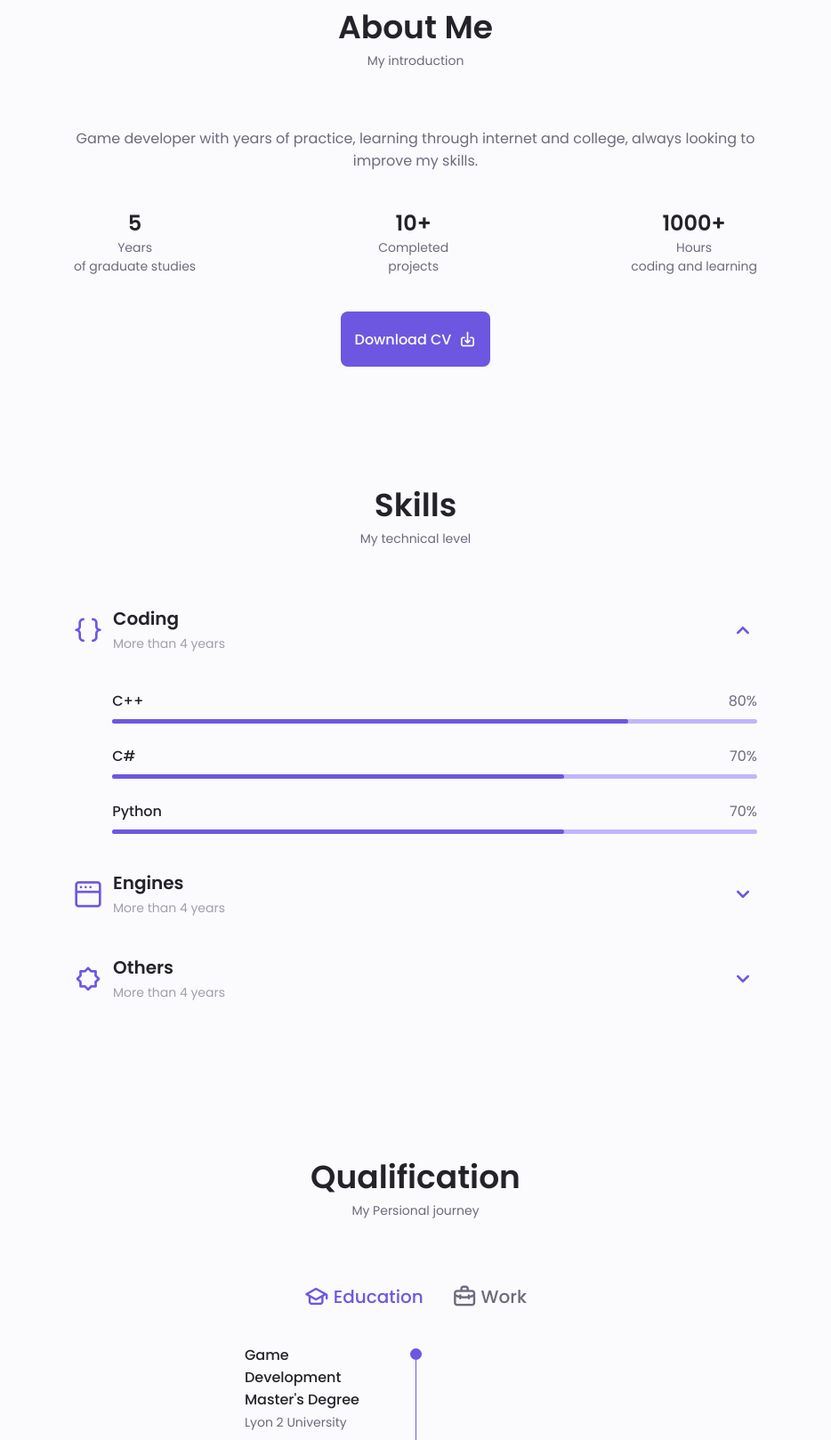
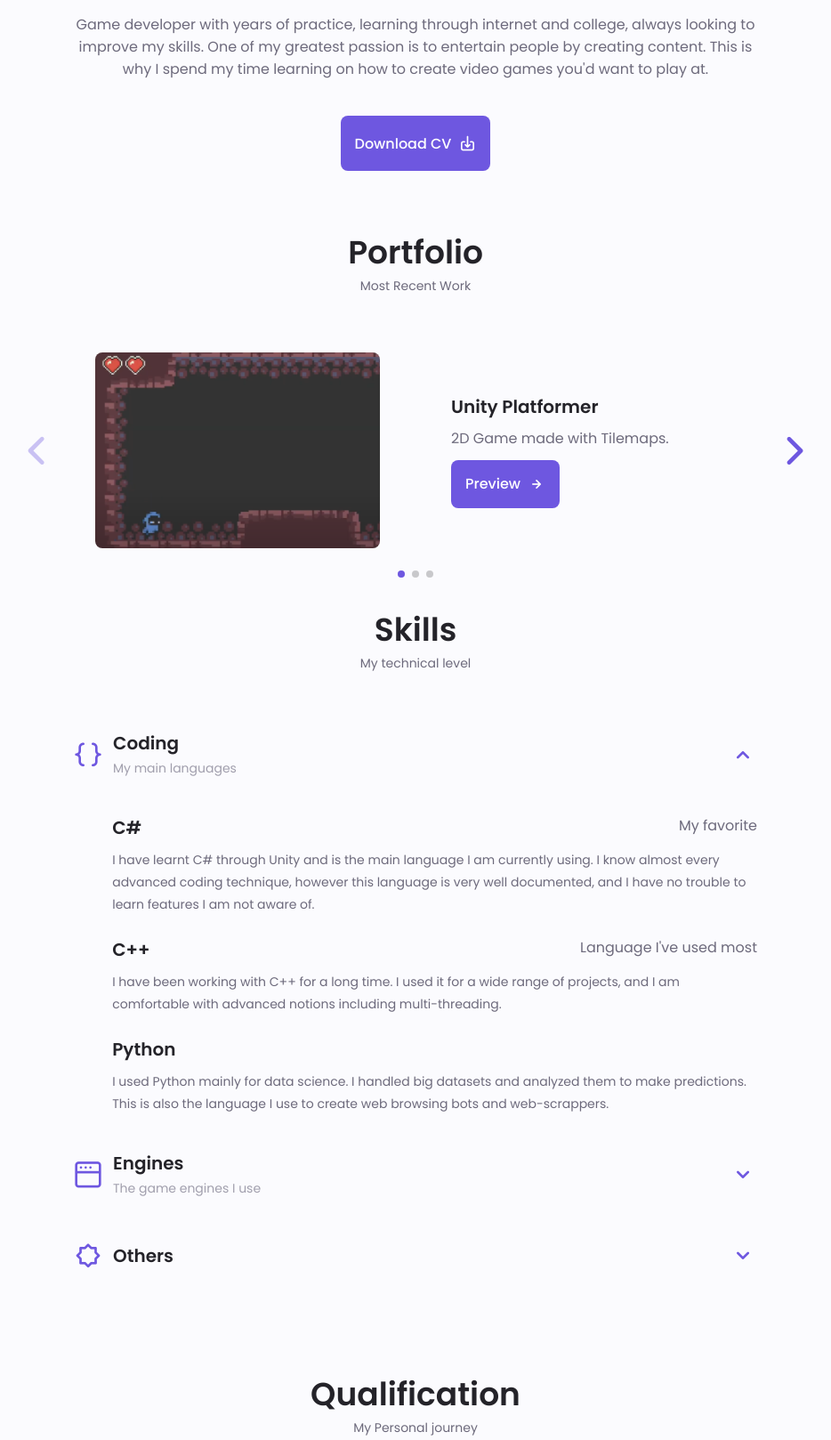
Before and after one commit to NathanRaki/PortfolioWebsite, a website built with Parcel: page index.html in a window 1280 px wide. Shown: the part 767-2385 px from the top of the page at 89% size, without its empty margins (173-1107 px from the left). Built offline with nearby package versions, Linux system fonts and the light colour scheme.

Commit message:
Updated content

```diff
--- a/css/main.css
+++ b/css/main.css
@@ -437,8 +437,7 @@ img{
     margin-bottom: var(--mb-0-5);
 }
 .skills__name{
-    font-size: var(--normal-font-size);
-    font-weight: var(--font-medium);
+    font-size: var(--h3-font-size);
 }
 .skills__bar,
 .skills__percentage{
@@ -453,6 +452,12 @@ img{
     display: block;
     background-color: var(--first-color);
 }
+
+.skills__description {
+    font-size: var(--small-font-size);
+    font-weight: var(--small-font-size);
+}
+
 .skills__c\+\+{
     width: 80%;
 }
@@ -916,7 +921,7 @@ button {
     }
 
     .section{
-        padding: 6rem 0 2rem;
+        padding: 2rem 0 2rem;
     }
     .section__subtitle{
         margin-bottom: 4rem;
--- a/index.html
+++ b/index.html
@@ -131,21 +131,12 @@
         <span class="section__subtitle">My introduction</span>
         <div class="about__container container grid">
             <div class="about__data">
-                <p class="about__description">Game developer with years of practice, learning through internet and college, always looking to improve my skills.</p>
-                <div class="about__info">
-                    <div>
-                        <span class="about__info-title">5</span>
-                        <span class="about__info-name">Years<br> of graduate studies</span>
-                    </div>
-                    <div>
-                        <span class="about__info-title">10+</span>
-                        <span class="about__info-name">Completed<br> projects</span>
-                    </div>
-                    <div>
-                        <span class="about__info-title">1000+</span>
-                        <span class="about__info-name">Hours <br> coding and learning</span>
-                    </div>
-                </div>
+                <p class="about__description">
+                    Game developer with years of practice, learning through internet
+                    and college, always looking to improve my skills. One of my greatest passion is to entertain people
+                    by creating content. This is why I spend my time learning on how to create video games
+                    you'd want to play at.
+                </p>
                 <div class="about__buttons">
                     <a download="" href="pdf/Nathan%20Coustance.pdf" class="button button--flex">
                         Download CV<i class="uil uil-download-alt button__icon"></i>
@@ -154,6 +145,93 @@
             </div>
         </div>
     </section>
+
+    <!--==================== PORTFOLIO ====================-->
+    <section class="portfolio section" id="portfolio">
+        <h2 class="section__title">Portfolio</h2>
+        <span class="section__subtitle">Most Recent Work</span>
+
+        <div class="portfolio__container container swiper mySwiper">
+            <div class="swiper-wrapper">
+                <!--======================== PORTFOLIO 1 =============-->
+                <div class="portfolio__content grid swiper-slide">
+                    <img src="img/platformer.png" alt="" class="portfolio__img">
+
+                    <div class="portfolio__data">
+                        <h3 class="portfolio__title">Unity Platformer</h3>
+                        <p class="portfolio__description">
+                            2D Game made with Tilemaps.
+                        </p>
+                        <a class="button button--flex button--small portfolio__button" onclick="togglePopup('platformer')">
+                            Preview
+                            <i class="uil uil-arrow-right button__icon"></i>
+                        </a>
+                    </div>
+                </div>
+
+                <!--======================== PORTFOLIO 2 =============-->
+                <div class="portfolio__content grid swiper-slide">
+                    <img src="img/tankgame.png" alt="" class="portfolio__img">
+
+                    <div class="portfolio__data">
+                        <h3 class="portfolio__title">Tank Game</h3>
+                        <p class="portfolio__description">
+                            Unreal Engine 3rd person game.
+                        </p>
+                        <a class="button button--flex button--small portfolio__button" onclick="togglePopup('tankgame')">
+                            Preview
+                            <i class="uil uil-arrow-right button__icon"></i>
+                        </a>
+                    </div>
+                </div>
+
+                <!--======================== PORTFOLIO 3 =============-->
+                <div class="portfolio__content grid swiper-slide">
+                    <img src="img/spaceminer.png" alt="" class="portfolio__img">
+
+                    <div class="portfolio__data">
+                        <h3 class="portfolio__title">Space Miner</h3>
+                        <p class="portfolio__description">
+                            OpenGL C++ game.
+                        </p>
+                        <a class="button button--flex button--small portfolio__button" onclick="togglePopup('spaceminer')">
+                            Preview
+                            <i class="uil uil-arrow-right button__icon"></i>
+                        </a>
+                    </div>
+                </div>
+
+            </div>
+            <!--============ Add Arrows =============-->
+            <div class="swiper-button-next">
+                <i class="uil uil-angle-right-b swiper-portfolio-icon"></i>
+            </div>
+            <div class="swiper-button-prev">
+                <i class="uil uil-angle-left-b swiper-portfolio-icon"></i>
+            </div>
+
+            <!--============ Add Pagination =============-->
+            <div class="swiper-pagination portfolio__pagination"></div>
+        </div>
+    </section>
+
+    <!--==================== POPUPS ====================-->
+    <div class="popup" id="platformer" onclick="togglePopup('platformer')">
+        <iframe id="platformer_player" class="popup__content"
+                src="https://www.youtube.com/embed/4ImazjQuuyg">
+        </iframe>
+    </div>
+    <div class="popup" id="tankgame" onclick="togglePopup('tankgame')">
+        <iframe id="tankgame_player" class="popup__content"
+                src="https://www.youtube.com/embed/QscTNfHKLXY">
+        </iframe>
+    </div>
+    <div class="popup" id="spaceminer" onclick="togglePopup('spaceminer')">
+        <iframe id="spaceminer_player" class="popup__content"
+                src="https://www.youtube.com/embed/qrO8AkwHhMM">
+        </iframe>
+    </div>
+    <div id="backgroundDarkener"></div>
 
     <!--============== SKILLS ==============-->
     <section class="skills section" id="skills">
@@ -168,7 +246,7 @@
                         <i class="uil uil-brackets-curly skills__icon"></i>
                         <div>
                             <h1 class="skills__title">Coding</h1>
-                            <span class="skills__subtitle">More than 4 years</span>
+                            <span class="skills__subtitle">My main languages</span>
                         </div>
 
                         <i class="uil uil-angle-down skills__arrow"></i>
@@ -177,32 +255,40 @@
                     <div class="skills__list grid">
                         <div class="skills__data">
                             <div class="skills__titles">
-                                <h3 class="skills__name">C++</h3>
-                                <span class="skills__number">80%</span>
+                                <h3 class="skills__name">C#</h3>
+                                <span class="skills__number">My favorite</span>
                             </div>
-                            <div class="skills__bar">
-                                <span class="skills__percentage skills__c++"></span>
+                            <div>
+                                <span class="skills__description">
+                                    I have learnt C# through Unity and is the main language I am currently using.
+                                    I know almost every advanced coding technique, however this language is very well
+                                    documented, and I have no trouble to learn features I am not aware of.
+                                </span>
                             </div>
                         </div>
 
                         <div class="skills__data">
                             <div class="skills__titles">
-                                <h3 class="skills__name">C#</h3>
-                                <span class="skills__number">70%</span>
+                                <h3 class="skills__name">C++</h3>
+                                <span class="skills__number">Language I've used most</span>
                             </div>
-                            <div class="skills__bar">
-                                <span class="skills__percentage skills__c#"></span>
+                            <div>
+                                <span class="skills__description">
+                                    I have been working with C++ for a long time. I used it for a wide range of projects,
+                                    and I am comfortable with advanced notions including multi-threading.
+                                </span>
                             </div>
                         </div>
 
                         <div class="skills__data">
                             <div class="skills__titles">
                                 <h3 class="skills__name">Python</h3>
-                                <span class="skills__number">70%</span>
                             </div>
-                            <div class="skills__bar">
-                                <span class="skills__percentage skills__python"></span>
-                            </div>
+                            <span class="skills__description">
+                                I used Python mainly for data science. I handled big datasets and analyzed them to
+                                make predictions. This is also the language I use to create web browsing bots and
+                                web-scrappers.
+                            </span>
                         </div>
                     </div>
                 </div>
@@ -212,7 +298,7 @@
                         <i class="uil uil-window skills__icon"></i>
                         <div>
                             <h1 class="skills__title">Engines</h1>
-                            <span class="skills__subtitle">More than 4 years</span>
+                            <span class="skills__subtitle">The game engines I use</span>
                         </div>
 
                         <i class="uil uil-angle-down skills__arrow"></i>
@@ -222,21 +308,23 @@
                         <div class="skills__data">
                             <div class="skills__titles">
                                 <h3 class="skills__name">Unity</h3>
-                                <span class="skills__number">70%</span>
+                                <span class="skills__number">Very comfortable with</span>
                             </div>
-                            <div class="skills__bar">
-                                <span class="skills__percentage skills__unity"></span>
-                            </div>
+                            <span class="skills__description">
+                                This is the game engine I have most used. I worked with a lot of features such as
+                                Render Pipelines, Managers, Shaders, VFX and lot more.
+                            </span>
                         </div>
 
                         <div class="skills__data">
                             <div class="skills__titles">
                                 <h3 class="skills__name">Unreal Engine</h3>
-                                <span class="skills__number">65%</span>
+                                <span class="skills__number">The one I'd like to get better at</span>
                             </div>
-                            <div class="skills__bar">
-                                <span class="skills__percentage skills__unreal"></span>
-                            </div>
+                            <span class="skills__description">
+                                It has been my first engine. I've taken a lot of Udemy courses to learn to use it. I work
+                                well with Blueprints/C++ and I'm willing to improve myself with Unreal.
+                            </span>
                         </div>
                     </div>
                 </div>
@@ -246,7 +334,6 @@
                         <i class="uil uil-brightness-empty skills__icon"></i>
                         <div>
                             <h1 class="skills__title">Others</h1>
-                            <span class="skills__subtitle">More than 4 years</span>
                         </div>
 
                         <i class="uil uil-angle-down skills__arrow"></i>
@@ -256,21 +343,11 @@
                         <div class="skills__data">
                             <div class="skills__titles">
                                 <h3 class="skills__name">GitHub</h3>
-                                <span class="skills__number">50%</span>
                             </div>
-                            <div class="skills__bar">
-                                <span class="skills__percentage skills__github"></span>
-                            </div>
-                        </div>
-
-                        <div class="skills__data">
-                            <div class="skills__titles">
-                                <h3 class="skills__name">OpenGL</h3>
-                                <span class="skills__number">40%</span>
-                            </div>
-                            <div class="skills__bar">
-                                <span class="skills__percentage skills__opengl"></span>
-                            </div>
+                            <span class="skills__description">
+                                I can work on big projects using this VCS. I know how to manage branches, to handle
+                                merges and avoid conflicts.
+                            </span>
                         </div>
                     </div>
                 </div>
@@ -281,7 +358,7 @@
     <!--============== QUALIFICATION ==============-->
     <section class="qualification section" id="qualification">
         <h2 class="section__title">Qualification</h2>
-        <span class="section__subtitle">My Persional journey</span>
+        <span class="section__subtitle">My Personal journey</span>
         <div class="qualification__container container">
             <div class="qualification__tabs">
                 <div class="qualification__button button--flex qualification__active" data-target='#education'>
@@ -378,83 +455,6 @@
             </div>
         </div>
     </section>
-
-    <!--==================== PORTFOLIO ====================-->
-    <section class="portfolio section" id="portfolio">
-        <h2 class="section__title">Portfolio</h2>
-        <span class="section__subtitle">Most Recent Work</span>
-
-        <div class="portfolio__container container swiper mySwiper">
-            <div class="swiper-wrapper">
-                <!--======================== PORTFOLIO 1 =============-->
-                <div class="portfolio__content grid swiper-slide">
-                    <img src="img/tankgame.png" alt="" class="portfolio__img">
-
-                    <div class="portfolio__data">
-                        <h3 class="portfolio__title">Tank Game</h3>
-                        <p class="portfolio__description">
-                            Unreal Engine 3rd person game.
-                        </p>
-                        <a class="button button--flex button--small portfolio__button" onclick="togglePopup('tankgame')">
-                            Preview
-                            <i class="uil uil-arrow-right button__icon"></i>
-                        </a>
-                    </div>
-                </div>
-
-                <!--======================== PORTFOLIO 2 =============-->
-                <div class="portfolio__content grid swiper-slide">
-                    <img src="img/platformer.png" alt="" class="portfolio__img">
-
-                    <div class="portfolio__data">
-                        <h3 class="portfolio__title">Unity Platformer</h3>
-                        <p class="portfolio__description">
-                            2D Game made with Tilemaps.
-                        </p>
-                        <a href="#" class="button button--flex button--small portfolio__button">
-                            Preview
-                            <i class="uil uil-arrow-right button__icon"></i>
-                        </a>
-                    </div>
-                </div>
-
-                <!--======================== PORTFOLIO 3 =============-->
-                <div class="portfolio__content grid swiper-slide">
-                    <img src="img/spaceminer.png" alt="" class="portfolio__img">
-
-                    <div class="portfolio__data">
-                        <h3 class="portfolio__title">Space Miner</h3>
-                        <p class="portfolio__description">
-                            OpenGL C++ game.
-                        </p>
-                        <a href="#" class="button button--flex button--small portfolio__button">
-                            Preview
-                            <i class="uil uil-arrow-right button__icon"></i>
-                        </a>
-                    </div>
-                </div>
-
-            </div>
-            <!--============ Add Arrows =============-->
-            <div class="swiper-button-next">
-                <i class="uil uil-angle-right-b swiper-portfolio-icon"></i>
-            </div>
-            <div class="swiper-button-prev">
-                <i class="uil uil-angle-left-b swiper-portfolio-icon"></i>
-            </div>
-
-            <!--============ Add Pagination =============-->
-            <div class="swiper-pagination portfolio__pagination"></div>
-        </div>
-    </section>
-
-    <!--==================== POPUPS ====================-->
-    <div class="popup" id="tankgame" onclick="togglePopup('tankgame')">
-        <iframe id="tankgame_player" class="popup__content"
-                src="https://www.youtube.com/embed/8oMsJxhNhZ0">
-        </iframe>
-    </div>
-    <div id="backgroundDarkener"></div>
 
     <!--==================== CONTACT ME ====================-->
     <section class="contact section" id="contact">
--- a/js/main.js
+++ b/js/main.js
@@ -121,7 +121,11 @@ for (let i = 0; i < popupContents.length; i++) {
 
 function togglePopup(name) {
     let display = document.getElementById(name).style.display;
-    if (display == "block") {
+    document.getElementById(name).style.display = display == "block" ? "none" : "block";
+    document.getElementById('backgroundDarkener').style.display = display == "block" ? "none" : "block";
+
+    display = document.getElementById(name).style.display;
+    if (display == "none") {
         const videos = document.querySelectorAll('iframe')
         videos.forEach(i => {
             const source = i.src
@@ -129,6 +133,4 @@ function togglePopup(name) {
             i.src = source
         })
     }
-    document.getElementById(name).style.display = display == "none" ? "block" : "none";
-    document.getElementById('backgroundDarkener').style.display = display == "none" ? "block" : "none";
 }
```
